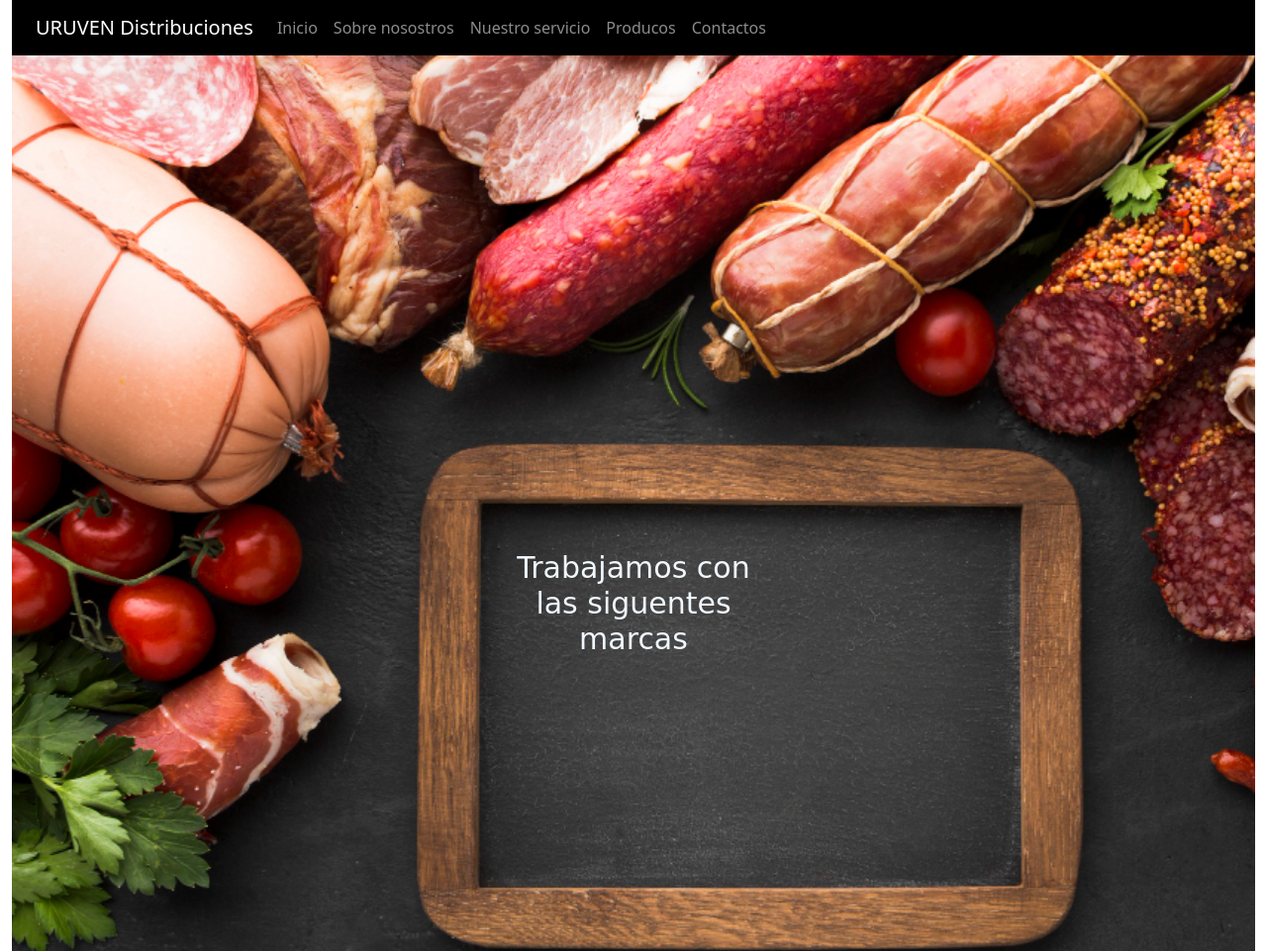
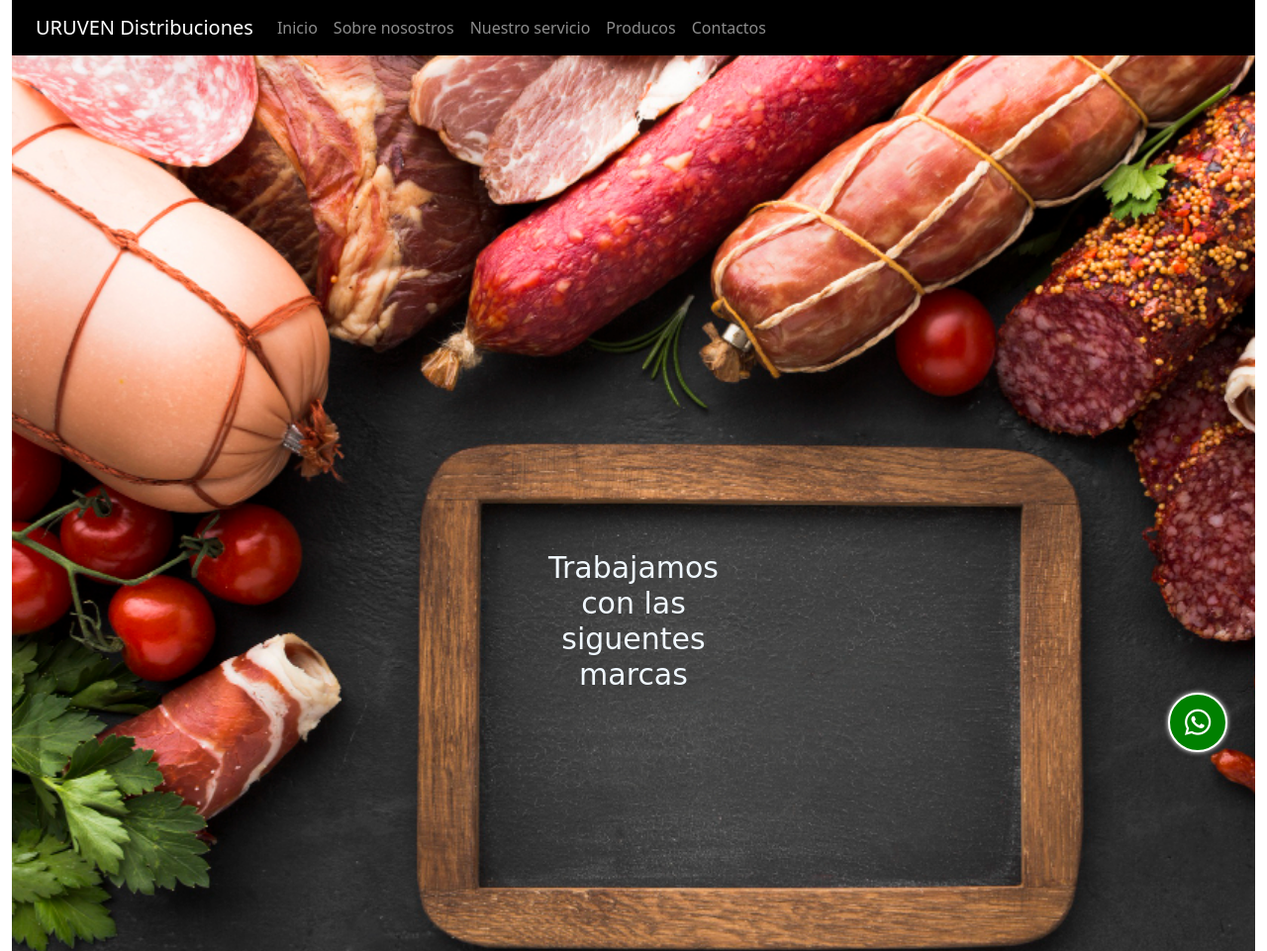
Before and after one commit to MaicolGuerra21/PF-Maicol-Guerra, a plain HTML site: page index.html in a window 1280 px wide. Shown: the top 961 px of the page at 99% size. Drawn offline with nearby package versions, Linux system fonts and the light colour scheme.

Commit message:
agrgando icono de what y arreglando header

```diff
--- a/Menu/EstilosC.css
+++ b/Menu/EstilosC.css
@@ -3,10 +3,9 @@
     padding: 0;
 }
 .navbar {
-
-    background-color: rgb(0, 0, 0) !important ;
-
-}
+    height: 100px;
+     background-color: rgb(0, 0, 0) !important ;
+     font-family: fantasy;}
 .logo{
 
    width: 50px;
@@ -66,3 +65,19 @@ footer i{
     font-family: cursive;
     text-align: center;
 }
+ .what{
+    height: 60px;
+    width: 60px;
+    background-color: green;
+    position: fixed;
+    bottom: 40px;
+    right: 40px;
+    text-decoration: none;
+    color: #fff;
+    font-size: 30px;
+    border: 2px solid #fff;
+    display: grid;
+    place-items: center;
+    border-radius: 50%;
+    box-shadow: 0 0 5px #fff;
+ }
--- a/Menu/estilosI.css
+++ b/Menu/estilosI.css
@@ -3,8 +3,9 @@
     padding: 0;
 }
 .navbar {
-
+   height: 100px;
     background-color: rgb(0, 0, 0) !important ;
+    font-family: fantasy;
 }
 .logo{
 
@@ -60,3 +61,19 @@ footer i{
     font-size: 50px;
     letter-spacing: 30px;
   }
+  .what{
+    height: 60px;
+    width: 60px;
+    background-color: green;
+    position: fixed;
+    bottom: 40px;
+    right: 40px;
+    text-decoration: none;
+    color: #fff;
+    font-size: 30px;
+    border: 2px solid #fff;
+    display: grid;
+    place-items: center;
+    border-radius: 50%;
+    box-shadow: 0 0 5px #fff;
+ }
--- a/Menu/estilosN.css
+++ b/Menu/estilosN.css
@@ -3,11 +3,9 @@
     padding: 0;
 }
 .navbar {
-
-    background-color: rgb(0, 0, 0) !important ;
-
-
-}
+    height: 100px;
+     background-color: rgb(0, 0, 0) !important ;
+     font-family: fantasy;}
 .logo{
 
    width: 50px;
@@ -69,3 +67,19 @@ footer i{
     text-align: left;
 
 }
+.what{
+    height: 60px;
+    width: 60px;
+    background-color: green;
+    position: fixed;
+    bottom: 40px;
+    right: 40px;
+    text-decoration: none;
+    color: #fff;
+    font-size: 30px;
+    border: 2px solid #fff;
+    display: grid;
+    place-items: center;
+    border-radius: 50%;
+    box-shadow: 0 0 5px #fff;
+ }
--- a/Menu/estilosP.css
+++ b/Menu/estilosP.css
@@ -3,12 +3,9 @@
     padding: 0;
 }
 .navbar {
-
-    background-color: rgb(0, 0, 0) !important ;
-
-
-
-}
+  height: 100px;
+   background-color: rgb(0, 0, 0) !important ;
+   font-family: fantasy;}
 .logo{
 
    width: 50px;
@@ -131,3 +128,19 @@ footer i{
     text-align: center;
     margin: -20px;
   }
+  .what{
+    height: 60px;
+    width: 60px;
+    background-color: green;
+    position: fixed;
+    bottom: 40px;
+    right: 40px;
+    text-decoration: none;
+    color: #fff;
+    font-size: 30px;
+    border: 2px solid #fff;
+    display: grid;
+    place-items: center;
+    border-radius: 50%;
+    box-shadow: 0 0 5px #fff;
+ }
--- a/Menu/estilosS.css
+++ b/Menu/estilosS.css
@@ -3,11 +3,9 @@
     padding: 0;
 }
 .navbar {
-
-    background-color: rgb(0, 0, 0) !important ;
-
-
-}
+    height: 100px;
+     background-color: rgb(0, 0, 0) !important ;
+     font-family: fantasy;}
 .logo{
 
    width: 50px;
@@ -63,3 +61,19 @@ footer i{
     font-family: cursive;
     text-align: center;
   }
+  .what{
+    height: 60px;
+    width: 60px;
+    background-color: green;
+    position: fixed;
+    bottom: 40px;
+    right: 40px;
+    text-decoration: none;
+    color: #fff;
+    font-size: 30px;
+    border: 2px solid #fff;
+    display: grid;
+    place-items: center;
+    border-radius: 50%;
+    box-shadow: 0 0 5px #fff;
+ }
--- a/estilos.css
+++ b/estilos.css
@@ -60,3 +60,19 @@ footer i{
     font-size: 50px;
     letter-spacing: 30px;
   }
+  .what{
+    height: 60px;
+    width: 60px;
+    background-color: green;
+    position: fixed;
+    bottom: 40px;
+    right: 40px;
+    text-decoration: none;
+    color: #fff;
+    font-size: 30px;
+    border: 2px solid #fff;
+    display: grid;
+    place-items: center;
+    border-radius: 50%;
+    box-shadow: 0 0 5px #fff;
+ }
--- a/index.html
+++ b/index.html
@@ -44,7 +44,7 @@
           </nav>
         </div>
         </div>
-    <section><h1>Trabajamos con las siguentes marcas </h1>
+    <section class="container-fluid"><h1>Trabajamos con las siguentes marcas </h1>
    </section>
     <footer class="container-fluid"><p>Todos los derechos reservados por copyright</p>
         <div>
@@ -52,6 +52,9 @@
             <i class="fa-brands fa-square-instagram"></i>
          </div>
     </footer>
+    <a href="https://wa.link/6g0say" class="what">
+      <i class="fa-brands fa-whatsapp"></i>
+    </a>
     <script src="https://cdn.jsdelivr.net/npm/@popperjs/core@2.10.2/dist/umd/popper.min.js" integrity="sha384-7+zCNj/IqJ95wo16oMtfsKbZ9ccEh31eOz1HGyDuCQ6wgnyJNSYdrPa03rtR1zdB" crossorigin="anonymous"></script>
     <script src="https://cdn.jsdelivr.net/npm/bootstrap@5.1.3/dist/js/bootstrap.min.js" integrity="sha384-QJHtvGhmr9XOIpI6YVutG+2QOK9T+ZnN4kzFN1RtK3zEFEIsxhlmWl5/YESvpZ13" crossorigin="anonymous"></script>
 </body>
```
Also changed, not shown: Menu/Contactos.html (+3 -0 lines), Menu/Nuestro servicio.html (+3 -0 lines), Menu/Productos.html (+3 -0 lines), Menu/Sobre nosotros.html (+3 -0 lines), Menu/inicio.html (+3 -0 lines).
